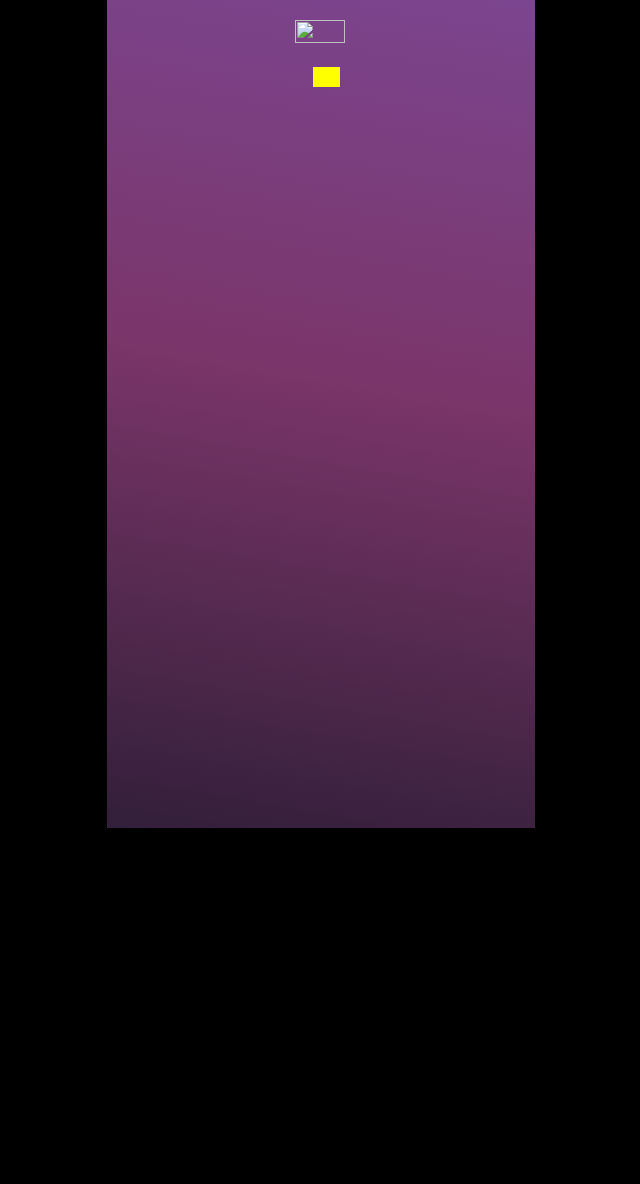
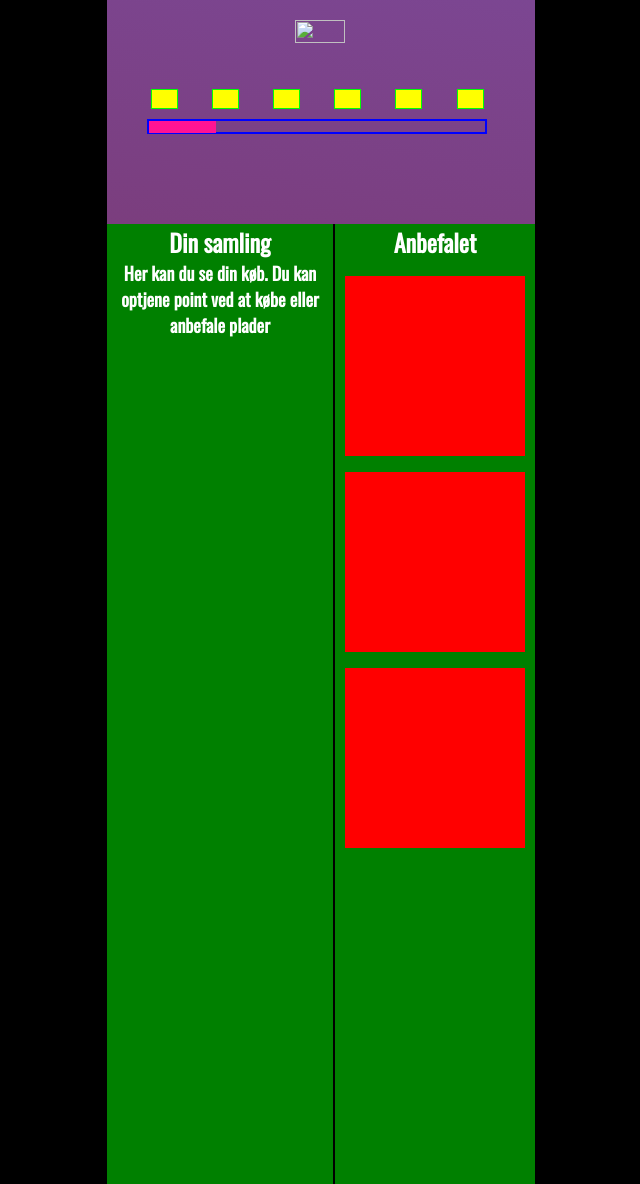
Before and after one commit to FisterMedister/moby-disc, a PHP site: page /moby-disc/profile.html in a window 1280 px wide. Shown: the part 132-1316 px from the top of the page, without its empty margins (319-959 px from the left). Before the commit the page ends 960 px from the top, so only its background shows below. Run offline with PHP 8.4, Linux system fonts and the light colour scheme; some libraries are stand-ins or nearby versions.

Commit message:
Profile progress

```diff
--- a/profile.html
+++ b/profile.html
@@ -24,10 +24,23 @@
             <div class="grid-star4"></div>
             <div class="grid-star5"></div>
             <div class="grid-star6"></div>
-            <div class="grid-progress"></div>
+            <div class="grid-progress">
+                <div class="fill"></div>
+            </div>
         </div>
 
-
+        <div class="grid-profile">
+            <div class="samling">
+                <h2>Din samling</h2>
+                <h3>Her kan du se din køb. Du kan optjene point ved at købe eller anbefale plader</h3>
+            </div>
+            <div class="profile-anbefalet">
+                <h2>Anbefalet</h2>
+                <div class="anbefal-vinyl"></div>
+                <div class="anbefal-vinyl"></div>
+                <div class="anbefal-vinyl"></div>
+            </div>
+        </div>
 
 
 
--- a/src/sass/_profile.scss
+++ b/src/sass/_profile.scss
@@ -21,14 +21,16 @@
 .grid-star4 {grid-area: star4;}
 .grid-star5 {grid-area: star5;}
 .grid-star6 {grid-area: star6;}
-.grid-progress {grid-area: progres;}
+.grid-progress {grid-area: progress;}
 
 .progress-grid {
     display: grid;
     grid-gap: 10px;
+    margin-left: 30px;
+    margin-top: 2em;
     grid-template-areas:
-    'star1 star2 star3 star4 star5 star6'
-    'progres';
+    'star1 star2 star3 star4 star5 star6 star6'
+    'progress progress progress progress progress progress progress';
 
     padding: 10px;
 
@@ -37,9 +39,76 @@
         height: 20px;
         width: 27px;
         background-color: yellow;
+        margin-left: 3.5px;
+        border: 1px solid lime;
     }
 
     .grid-progress {
+        width: 90%;
+        height: 15px;
+        border: 2px solid blue;
 
+        .fill {
+            width: 20%;
+            height: 12px;
+            background-color: deeppink;
+        }
     }
 }
+
+.grid-profile {
+    width: 100%;
+    height: 120vh;
+    background-color: green;
+    margin-top: 5rem;
+    display: grid;
+    grid-template-columns: auto auto;
+
+    .samling {
+        height: 120vh;
+        width: 100%;
+        border-right: 1px solid black;
+
+        h2 {
+            text-align: center;
+            color: #FFF;
+            font-family: $font-title;
+        }
+
+        h3 {
+            text-align: center;
+            color: #FFF;
+            font-family: $font-title;
+            font-size: 18px;
+        }
+    }
+
+    .profile-anbefalet {
+        height: 120vh;
+        width: 100%;
+        border-left: 1px solid black;
+
+        h2 {
+            text-align: center;
+            color: #FFF;
+            font-family: $font-title;
+        }
+
+        h3 {
+            text-align: center;
+            color: #FFF;
+            font-family: $font-title;
+            font-size: 18px;
+        }
+
+        .anbefal-vinyl {
+            width: 180px;
+            height: 180px;
+            background-color: red;
+            margin-right: 10px;
+            margin-top: 1em;
+            margin-left: 10px;
+        }
+    }
+
+}
```
Also changed, not shown: src/css/style.css, 1 other file.
